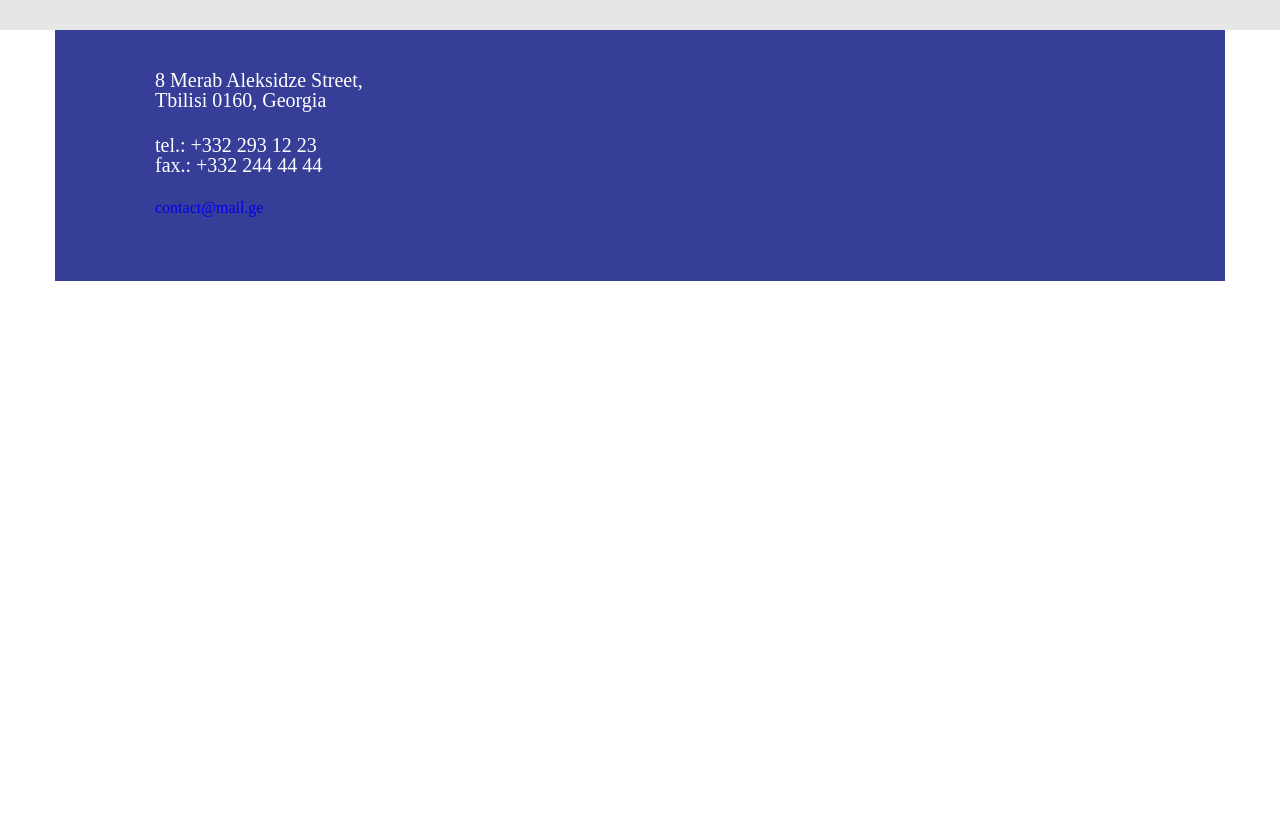
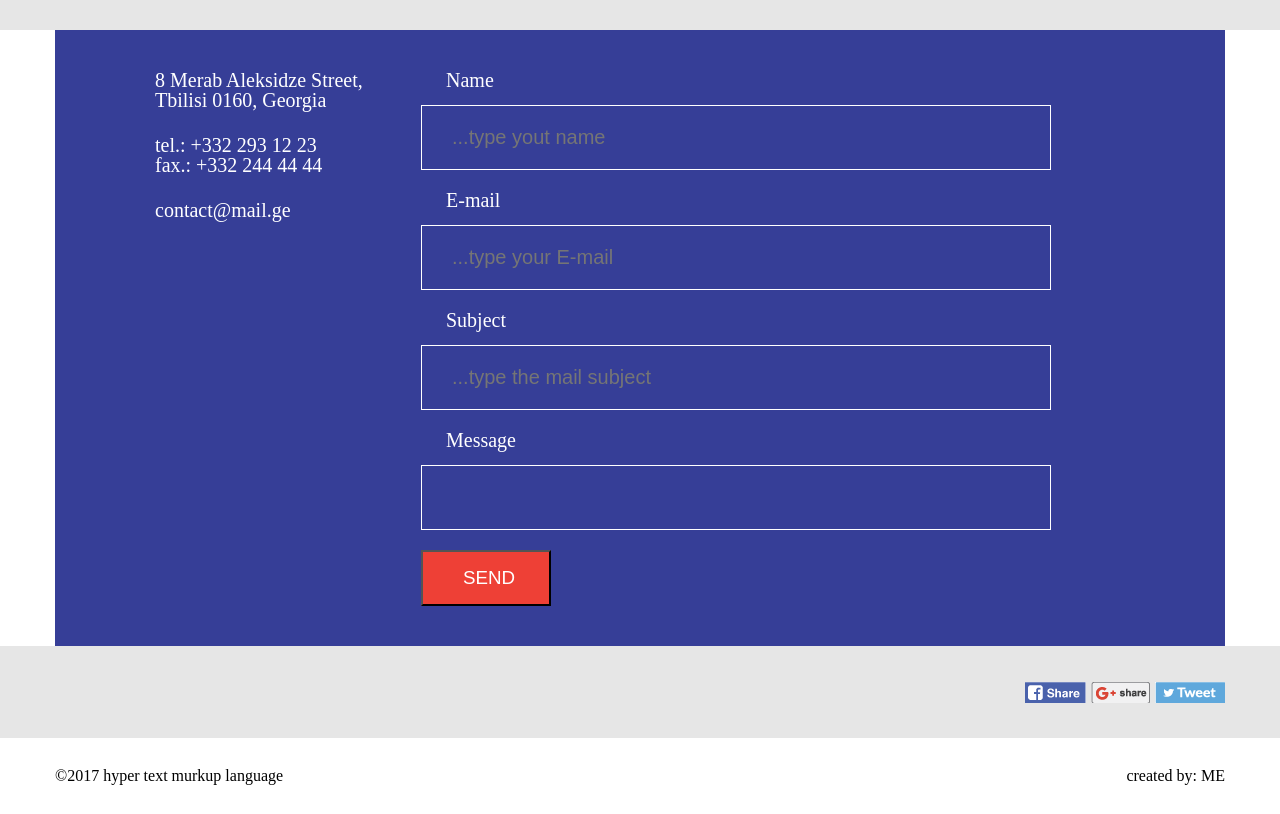
Before and after one commit to gioshaverdovi/Davaleba_10, a plain HTML site: page index.html in a window 1280 px wide. Shown: the part 625-1439 px from the top of the page. Before the commit the page ends 906 px from the top, so only its background shows below. Drawn offline with Linux system fonts and the light colour scheme.

Commit message:
pagefinish

```diff
--- a/css/reset.css
+++ b/css/reset.css
@@ -43,7 +43,12 @@ table {
 }
 a{
 	text-decoration: none;
+	color: inherit;
 }
 * {
 	box-sizing: border-box;
 }
+input {
+	border: 0;
+	outline: none;
+}
--- a/css/style.css
+++ b/css/style.css
@@ -93,3 +93,67 @@ body {
 	color: #fff;
 	font-size: 20px;
 }
+.infomail {
+	color: #fff;
+	font-size: 20px;
+}
+.form-wraper {
+	display: flex;
+}
+.form {
+	display: flex;
+	flex-direction: column;
+}
+.form-group {
+	display: flex;
+	flex-direction: column;
+}
+.right-box {
+	margin-left: 56px;
+}
+.input {
+	width: 630px;
+	background: transparent;
+	border: 1px solid #fff;
+	padding: 20px 30px;
+	margin-bottom: 20px;
+	font-size: 20px;
+}
+.lable {
+	color: #fff;
+	font-size: 20px;
+	padding-bottom: 15px;
+	margin-left: 25px;
+}
+.form-group:last-child .input{
+	height: 100px;
+}
+.send {
+	background-color: #EE4036;
+	font-size: 18.75px;
+	color: #fff;
+	padding: 15px 40px;
+	width: 130px;
+	text-transform: uppercase;
+}
+.section4 {
+	background-color: #E6E6E6;
+	display: flex;
+	justify-content: center;
+	padding: 35px 0
+}
+.container4 {
+	width: 1170px;
+	display: flex;
+	justify-content: flex-end;
+}
+.footer {
+	display: flex;
+	justify-content: center;
+	padding: 30px 0;
+}
+.fotdiv {
+	width: 1170px;
+	display: flex;
+	justify-content: space-between;
+}
--- a/index.html
+++ b/index.html
@@ -72,12 +72,46 @@
 
 
 				<div class="right-box">
-
+					<form action="#" type="" class="form">
+						<div class="form-group">
+							<label class="lable">Name</label>
+							<input type="text" class="input" placeholder="...type yout name">
+						</div>
+						<div class="form-group">
+							<label class="lable">E-mail</label>
+							<input type="text" class="input" placeholder="...type your E-mail">
+						</div>
+						<div class="form-group">
+							<label class="lable">Subject</label>
+							<input type="text" class="input" placeholder="...type the mail subject">
+						</div>
+						<div class="form-group">
+							<label class="lable">Message</label>
+							<input type="text" class="input">
+						</div>
+						<button class="send">
+							Send
+						</button>
+					</form>
 				</div>
 			</div>
 
 		</div>
 	</section>
+
+	<section class="section4">
+		<div class="container4">
+			<img src="photo/fbgotw.png" alt="image">
+		</div>
+	</section>
+
+	<footer class="footer">
+		<div class="fotdiv">
+			<p class="fottext">©2017 hyper text murkup language</p>
+			<p class="fottext">created by: ME</p>
+		</div>
+
+	</footer>
 
 
 
```
Also changed, not shown: photo/fbgotw.png (added).
